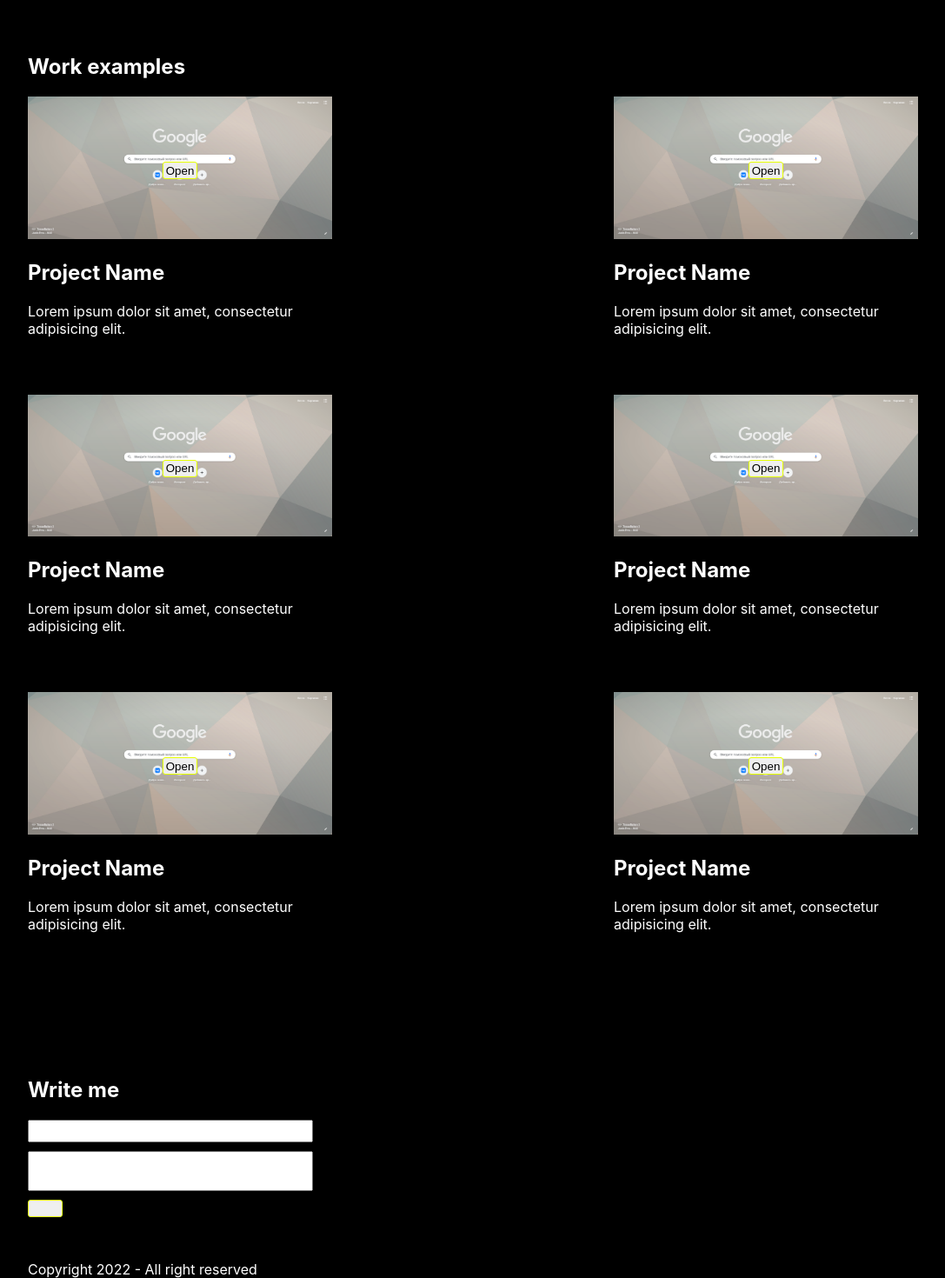
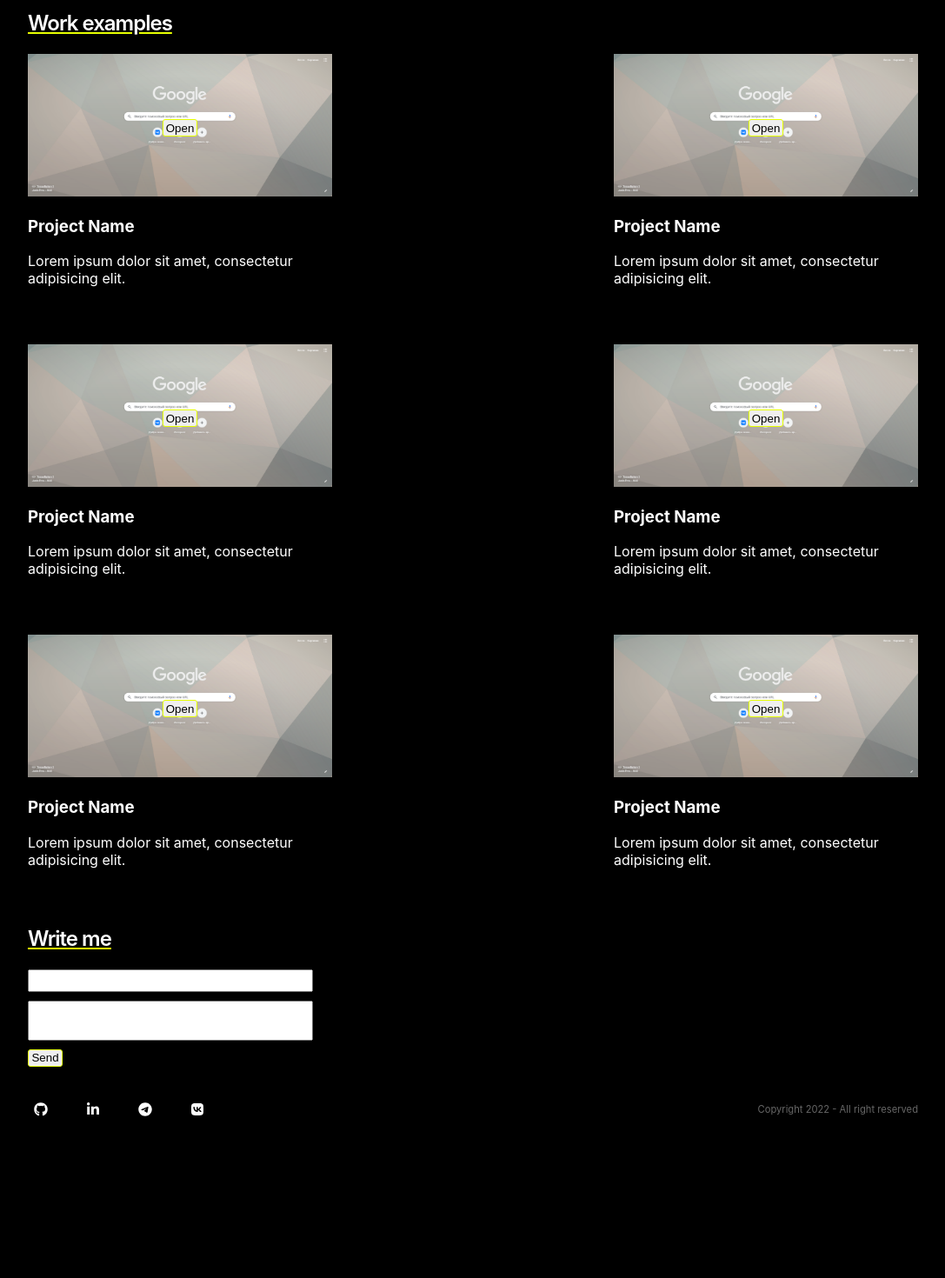
Before and after one commit to andreiryaskov/portfolio, a React (Create React App) app: page / in a window 1280 px wide. Shown: the part 1012-2482 px from the top of the page at 87% size, without its empty margins (96-1183 px from the left). After the commit the page ends 2307 px from the top, so only its background shows below. Built offline with nearby package versions, Linux system fonts and the light colour scheme.

Commit message:
portfolio_adaptive_finish

```diff
--- a/src/Components/ContactForm/ContactForm.js
+++ b/src/Components/ContactForm/ContactForm.js
@@ -5,15 +5,15 @@ import '../../App.css';
 const ContactForm = () => {
     return (
         <div className='container'>
-            <div className={style.section_contact_form}>
-                <h2 className={style.title}>Write me</h2>
+            <form className={style.section_contact_form}>
+                <h2>Write me</h2>
                 <div className={style.form_wrapper}>
                     <input type="text"/>
                     <input className={style.textarea}
                            type="textarea"/>
-                    <button type="submit"></button>
+                    <button type="submit">Send</button>
                 </div>
-            </div>
+            </form>
         </div>
 
     );
--- a/src/Components/ContactForm/ContactForm.module.scss
+++ b/src/Components/ContactForm/ContactForm.module.scss
@@ -1,13 +1,17 @@
 .section_contact_form {
-  margin: 50px 0;
-
-  title {
+  margin-bottom: 30px;
+  @media (max-width: 875px) {
+    text-align: center;
+  }
+  h2 {
     font-size: 24px;
     font-weight: 600;
     position: relative;
     display: inline-block;
     letter-spacing: -1px;
     line-height: 30px;
+    margin-top: 0;
+    text-decoration: underline #e6ff00;
   }
   .form_wrapper {
     display: flex;
@@ -16,13 +20,19 @@
     @media (max-width: 500px) {
       width: 300px;
     }
+    @media (max-width: 875px) {
+      align-items: center;
+      width: auto;
+    }
     input {
       width: 80%;
       height: 20px;
       margin-bottom: 10px;
+      outline: none;
     }
     .textarea {
       height: 40px;
+      outline: none;
     }
     button {
       width: 40px;
@@ -31,7 +41,7 @@
       border-radius: 3px;
       border: 1px solid #e6ff00;
       @media (max-width: 500px) {
-        left: calc(150px);
+        left: 150px;
       }
     }
   }
--- a/src/Components/Footer/Footer.js
+++ b/src/Components/Footer/Footer.js
@@ -2,18 +2,52 @@ import React from 'react';
 import style from './Footer.module.scss';
 import '../../App.css';
 import SocialLinkItem from "../Information/SocialLinkItem/SocialLinkItem";
+import {FontAwesomeIcon} from "@fortawesome/react-fontawesome";
+import {faGithub, faLinkedinIn, faTelegram, faVk} from "@fortawesome/free-brands-svg-icons";
 
 const Footer = () => {
+
+    const linkStyle = {
+        color: '#fff',
+        cursor: 'pointer'
+    }
+
+    const socialLink = {
+        github:
+            {
+                icon: <FontAwesomeIcon style={linkStyle} icon={faGithub}/>,
+                link: 'https://github.com/andreiryaskov'
+            }
+        ,
+        in: {
+            icon: <FontAwesomeIcon style={linkStyle} icon={faLinkedinIn}/>,
+            link: 'https://www.linkedin.com/feed/'
+        },
+        tg: {
+            icon: <FontAwesomeIcon style={linkStyle} icon={faTelegram}/>,
+            link: '@andreiryaskov'
+        },
+        vk: {
+            icon: <FontAwesomeIcon style={linkStyle} icon={faVk}/>,
+            link: 'https://vk.com/feed'
+        }
+    }
+
     return (
         <footer className='container'>
             <div className={style.footer}>
-                <h7>Copyright 2022 - All right reserved</h7>
+
                 <div className={style.link_wrapper}>
-                    <SocialLinkItem/>
-                    <SocialLinkItem/>
-                    <SocialLinkItem/>
-                    <SocialLinkItem/>
+                    <SocialLinkItem socialLink={socialLink.github.icon}
+                                    link={socialLink.github.link}/>
+                    <SocialLinkItem socialLink={socialLink.in.icon}
+                                    link={socialLink.in.link}/>
+                    <SocialLinkItem socialLink={socialLink.tg.icon}
+                                    link={socialLink.tg.link}/>
+                    <SocialLinkItem socialLink={socialLink.vk.icon}
+                                    link={socialLink.vk.link}/>
                 </div>
+                <p>Copyright 2022 - All right reserved</p>
             </div>
         </footer>
 
--- a/src/Components/Footer/Footer.module.scss
+++ b/src/Components/Footer/Footer.module.scss
@@ -2,9 +2,30 @@
   display: flex;
   justify-content: space-between;
   align-items: center;
+  @media (max-width: 740px) {
+    flex-direction: column;
+  }
   .link_wrapper {
     display: flex;
-    width: 15%;
     justify-content: space-between;
+    border-radius: 50px;
+    //border: 1px solid rgba(230, 255, 0, 0.4);
+    padding: 2px;
+    line-height: 16px;
+    width: 20%;
+    @media (max-width: 740px) {
+      width: 80%;
+      justify-content: space-around;
+    }
+  }
+  p {
+    float: left;
+    font-size: .7rem;
+    line-height: 1rem;
+    color: #FFFFFF;
+    opacity: 0.4;
+    @media (max-width: 740px) {
+      margin-top: 10px;
+    }
   }
 }
--- a/src/Components/Information/Information.module.scss
+++ b/src/Components/Information/Information.module.scss
@@ -43,9 +43,7 @@
       @media (max-width: 740px) {
         position: static;
         width: 100%;
-        height: 50px;
         justify-content: space-around;
-
       }
     }
   }
--- a/src/Components/MyWorks/Work.js
+++ b/src/Components/MyWorks/Work.js
@@ -10,7 +10,7 @@ const Work = () => {
     return (
         <div className='container'>
             <div className={style.section_works}>
-                <h2 className={style.title}>Work examples</h2>
+                <h2>Work examples</h2>
                 <div className={style.works_wrapper}>
                     <div className={style.carousel_wrapper}>
                         <WorkItem/>
--- a/src/Components/MyWorks/Work.module.scss
+++ b/src/Components/MyWorks/Work.module.scss
@@ -1,5 +1,18 @@
 .section_works {
-  margin: 50px 0;
+  @media (max-width: 875px) {
+    text-align: center;
+  }
+  h2 {
+    font-size: 24px;
+    font-weight: 600;
+    position: relative;
+    display: inline-block;
+    letter-spacing: -1px;
+    line-height: 30px;
+    margin-top: 0;
+    text-decoration: underline #e6ff00;
+
+  }
   .works_wrapper {
     width: 100%;
     height: min-content;
--- a/src/Components/MyWorks/WorkItem/WorkItem.js
+++ b/src/Components/MyWorks/WorkItem/WorkItem.js
@@ -11,7 +11,7 @@ const WorkItem = () => {
                  alt="p_1"/>
             <button>Open</button>
             <div className={style.description}>
-                <h2>Project Name</h2>
+                <h3>Project Name</h3>
                 <p>Lorem ipsum dolor sit amet, consectetur adipisicing elit.</p>
             </div>
         </div>
--- a/src/Components/Skills/Skills.module.scss
+++ b/src/Components/Skills/Skills.module.scss
@@ -23,6 +23,7 @@
     grid-row-gap: 10px;
     @media(max-width: 1500px) {
       grid-template-columns: repeat(auto-fill, 300px);
+      justify-content: center;
     }
     @media (max-width: 740px) {
       justify-content: center;
```
